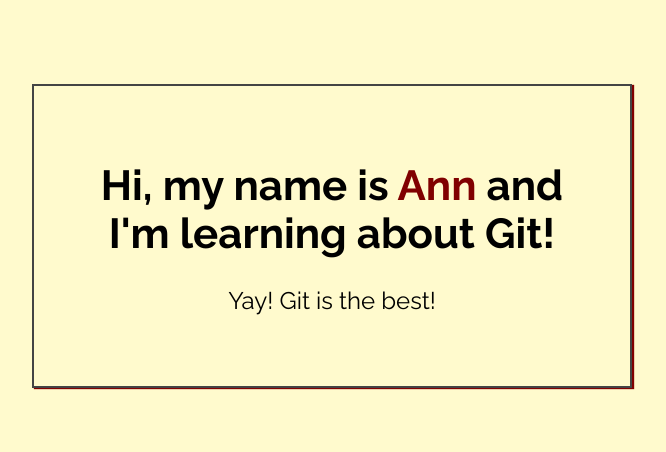
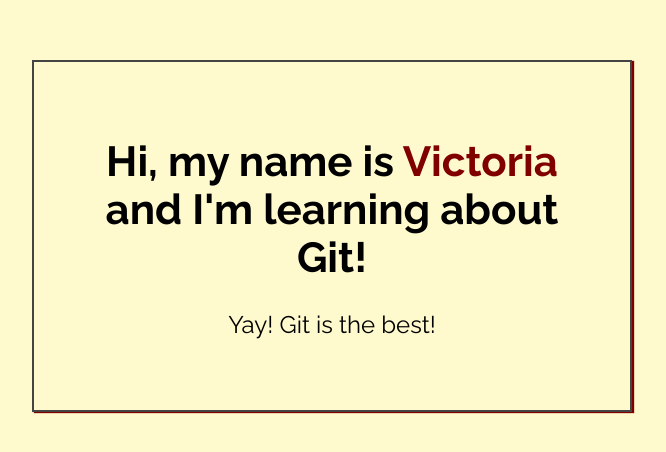
Before and after one commit to Victoria-Farr/my-first-repo, a plain HTML site: page index.html in a window 1280 px wide. Shown: the part 164-616 px from the top of the page, without its empty margins (308-974 px from the left). Drawn offline with Linux system fonts and the light colour scheme.

Commit message:
Added name to index.html

```diff
--- a/index.html
+++ b/index.html
@@ -14,7 +14,7 @@
 <body>
 
     <div class="greeting">
-        <h1>Hi, my name is <span class="highlight">Ann</span> and I'm learning about Git! </h1>
+        <h1>Hi, my name is <span class="highlight">Victoria</span> and I'm learning about Git! </h1>
 
         <p>Yay! Git is the best!</p>
     </div>
```
